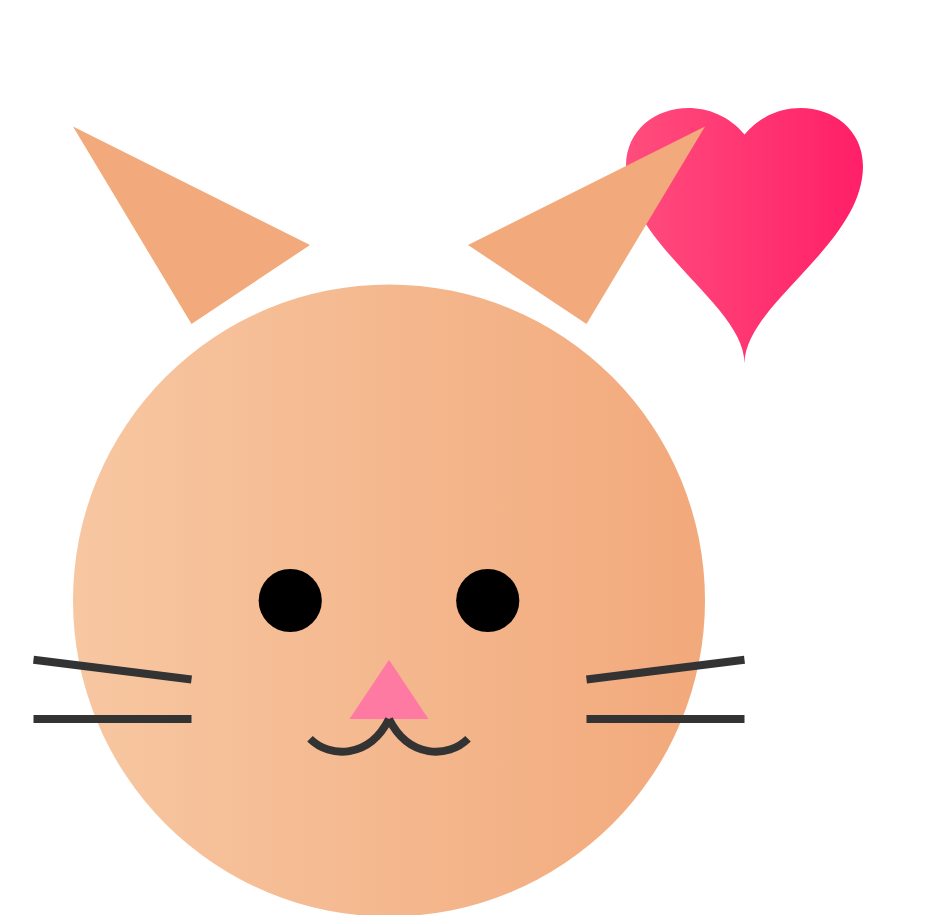
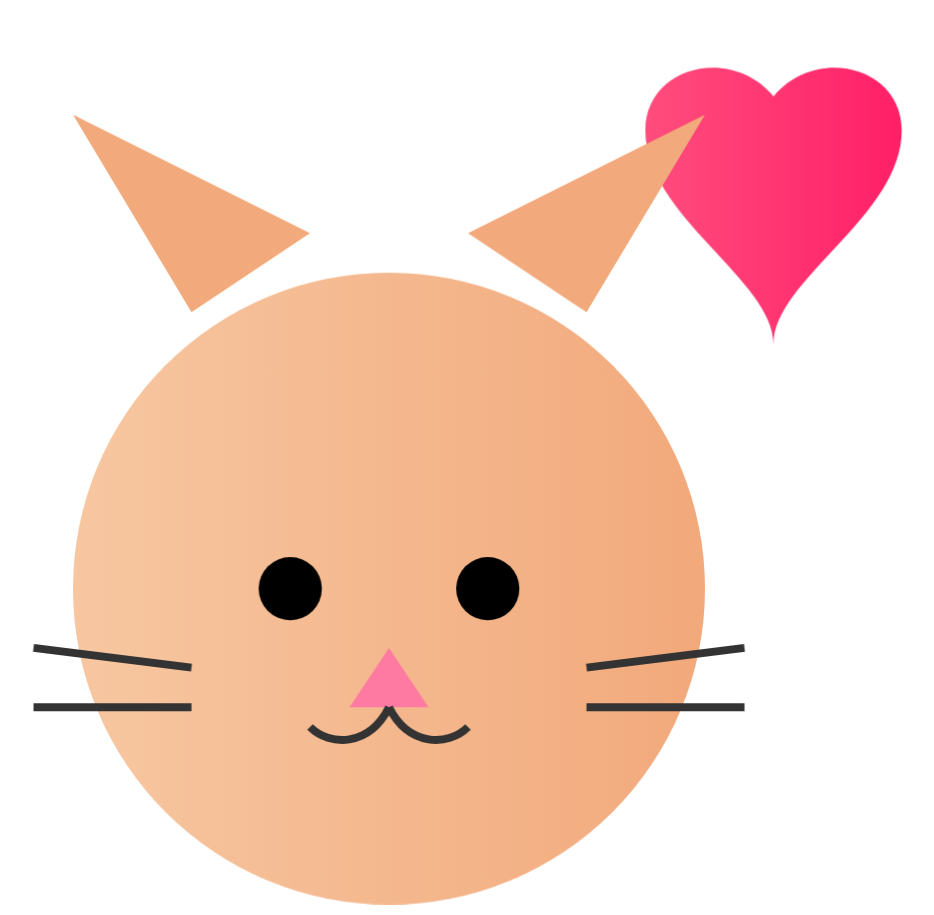
Before and after one commit to RNG24goat/CAT-PLEASE, a plain HTML site: page index.html in a window 1280 px wide. Shown: the top 915 px of the page, without its empty margins (251-1185 px from the left). Drawn offline with Linux system fonts and the light colour scheme.

Commit message:
Add animations for heart and cat elements

```diff
--- a/index.html
+++ b/index.html
@@ -1,53 +1,68 @@
-<!DOCTYPE html>
+       <!DOCTYPE html>
 <html>
+<head>
+<style>
+  /* HEART PULSE */
+  .heart {
+    transform-origin: center;
+    animation: beat 0.8s infinite alternate;
+  }
+
+  @keyframes beat {
+    from { transform: scale(1); }
+    to   { transform: scale(1.2); }
+  }
+
+  /* CAT FLOAT */
+  .cat {
+    animation: float 2s ease-in-out infinite alternate;
+  }
+
+  @keyframes float {
+    from { transform: translateY(0); }
+    to   { transform: translateY(-6px); }
+  }
+
+  /* EYE BLINK */
+  .eye {
+    animation: blink 4s infinite;
+    transform-origin: center;
+  }
+
+  @keyframes blink {
+    0%, 95%, 100% { transform: scaleY(1); }
+    97% { transform: scaleY(0.1); }
+  }
+</style>
+</head>
+
 <body>
 
 <svg viewBox="0 0 320 300" xmlns="http://www.w3.org/2000/svg">
 
-  <!-- DEFINITIONS -->
   <defs>
-    <!-- Fur gradient -->
     <linearGradient id="fur" x1="0" y1="0" x2="1" y2="0">
       <stop offset="0%" stop-color="#f7c7a1"/>
       <stop offset="100%" stop-color="#f2a97b"/>
     </linearGradient>
 
-    <!-- Heart gradient -->
-    <linearGradient id="heart" x1="0" y1="0" x2="1" y2="0">
+    <linearGradient id="heartGrad" x1="0" y1="0" x2="1" y2="0">
       <stop offset="0%" stop-color="#ff4d7d"/>
       <stop offset="100%" stop-color="#ff1f68"/>
     </linearGradient>
   </defs>
 
-  <!-- HEART (PULSING) -->
-  <path d="M220 40
+  <!-- HEART -->
+  <path class="heart"
+        d="M220 40
            C220 25 240 20 250 32
            C260 20 280 25 280 40
            C280 60 250 75 250 90
            C250 75 220 60 220 40Z"
-        fill="url(#heart)">
-    <animateTransform
-      attributeName="transform"
-      type="scale"
-      from="1"
-      to="1.2"
-      begin="0s"
-      dur="0.6s"
-      repeatCount="indefinite"
-      additive="sum"
-      direction="alternate"/>
-  </path>
+        fill="url(#heartGrad)"/>
 
-  <!-- CAT GROUP (BOBBING) -->
-  <g>
-    <animateTransform
-      attributeName="transform"
-      type="translate"
-      from="0 0"
-      to="0 -6"
-      dur="2s"
-      repeatCount="indefinite"
-      direction="alternate"/>
+  <!-- CAT -->
+  <g class="cat">
 
     <!-- FACE -->
     <circle cx="160" cy="150" r="80" fill="url(#fur)"/>
@@ -56,31 +71,22 @@
     <path d="M110 80 L80 30 L140 60 Z" fill="#f2a97b"/>
     <path d="M210 80 L240 30 L180 60 Z" fill="#f2a97b"/>
 
-    <!-- EYES (BLINKING) -->
-    <circle cx="135" cy="150" r="8">
-      <animate attributeName="r" values="8;1;8" dur="4s" repeatCount="indefinite"/>
-    </circle>
-
-    <circle cx="185" cy="150" r="8">
-      <animate attributeName="r" values="8;1;8" dur="4s" repeatCount="indefinite"/>
-    </circle>
+    <!-- EYES -->
+    <circle class="eye" cx="135" cy="150" r="8"/>
+    <circle class="eye" cx="185" cy="150" r="8"/>
 
     <!-- NOSE -->
     <path d="M160 165 L150 180 L170 180 Z" fill="#ff7aa2"/>
 
     <!-- MOUTH -->
-    <path d="M160 180
-             C155 190 145 190 140 185"
+    <path d="M160 180 C155 190 145 190 140 185"
           stroke="#333" stroke-width="2" fill="none"/>
-
-    <path d="M160 180
-             C165 190 175 190 180 185"
+    <path d="M160 180 C165 190 175 190 180 185"
           stroke="#333" stroke-width="2" fill="none"/>
 
     <!-- WHISKERS -->
     <line x1="110" y1="170" x2="70" y2="165" stroke="#333" stroke-width="2"/>
     <line x1="110" y1="180" x2="70" y2="180" stroke="#333" stroke-width="2"/>
-
     <line x1="210" y1="170" x2="250" y2="165" stroke="#333" stroke-width="2"/>
     <line x1="210" y1="180" x2="250" y2="180" stroke="#333" stroke-width="2"/>
 
```
